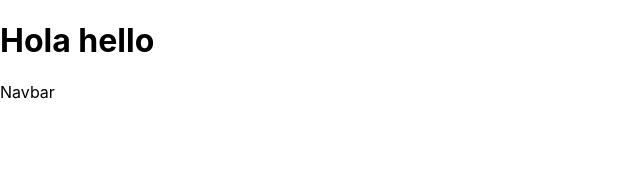
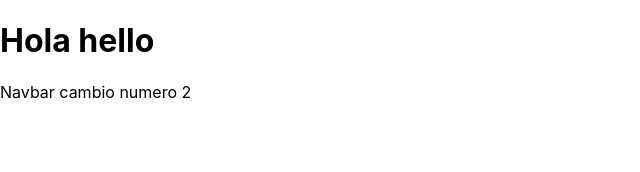
Before and after one commit to cjhd92/Portafolio_new, a React (Create React App) app: page / in a window 1280 px wide. Shown: the top 172 px of the page, without its empty margins (0-640 px from the left). Built offline with nearby package versions, Linux system fonts and the light colour scheme.

Commit message:
Update Navbar with new text

```diff
--- a/src/components/Navbar.js
+++ b/src/components/Navbar.js
@@ -2,7 +2,7 @@ import React from 'react'
 
 const Navbar = () => {
   return (
-    <div>Navbar</div>
+    <div>Navbar cambio numero 2</div>
   )
 }
 
```
